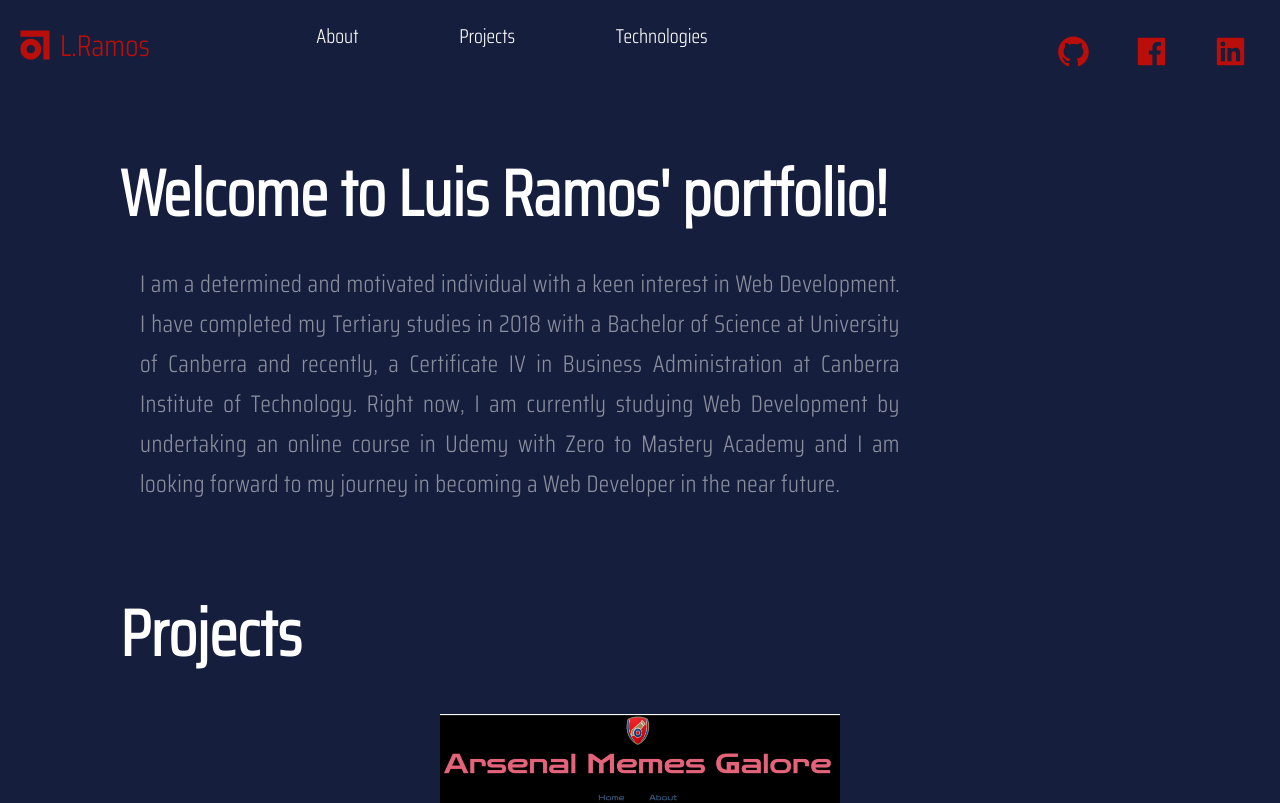
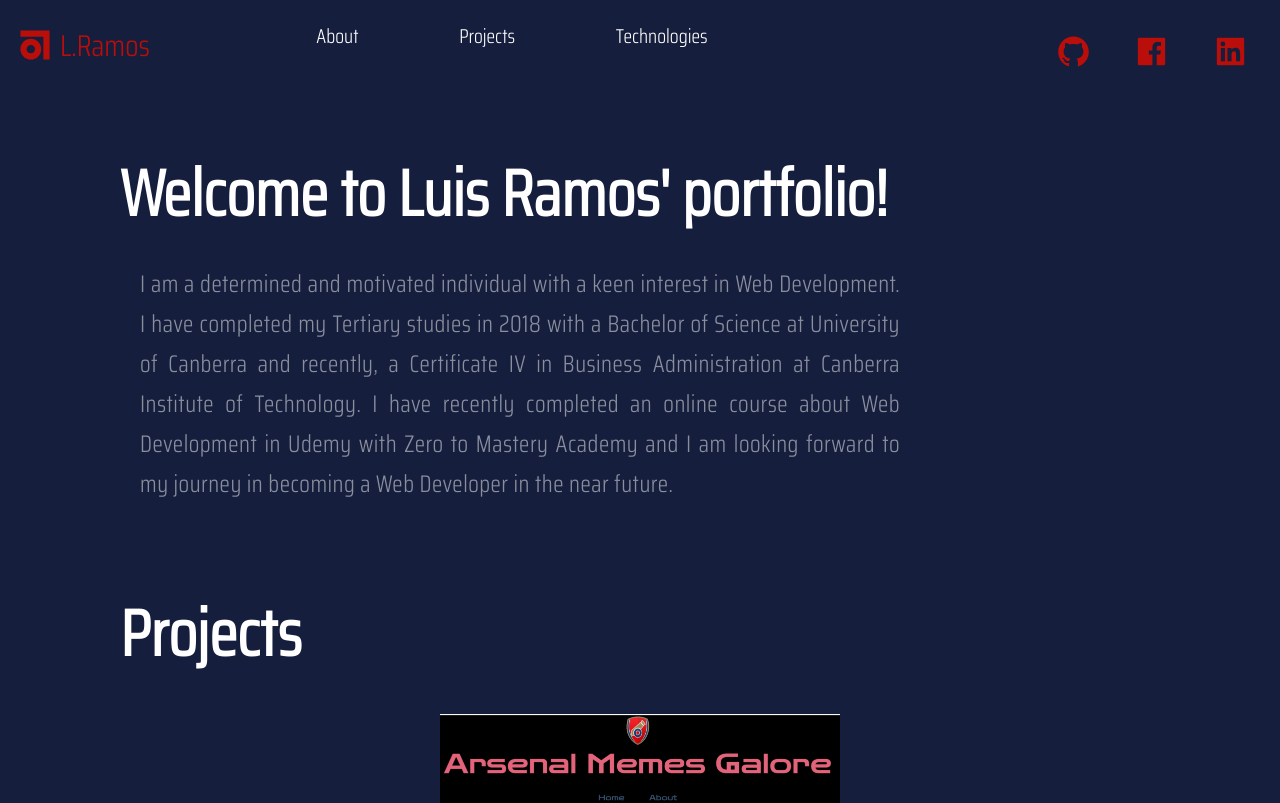
Before and after one commit to RamosLM10/Portfolio, a React (Create React App) app: page / in a window 1280 px wide. Shown: the top 803 px of the page. Built offline with nearby package versions, Linux system fonts and the light colour scheme.

Commit message:
modified welcome component

```diff
--- a/src/components/Welcome/Welcome.js
+++ b/src/components/Welcome/Welcome.js
@@ -11,8 +11,8 @@ const Welcome = () => (
             I am a determined and motivated individual with
             a keen interest in Web Development. I have completed my Tertiary studies in
             2018 with a Bachelor of Science at University of Canberra and recently, a Certificate
-            IV in Business Administration at Canberra Institute of Technology. Right now, I am currently
-            studying Web Development by undertaking an online course in Udemy with Zero to Mastery Academy and
+            IV in Business Administration at Canberra Institute of Technology. I have recently completed
+            an online course about Web Development in Udemy with Zero to Mastery Academy and
             I am looking forward to my journey in becoming a Web Developer in the near future.
          </p>
     </div>
```
